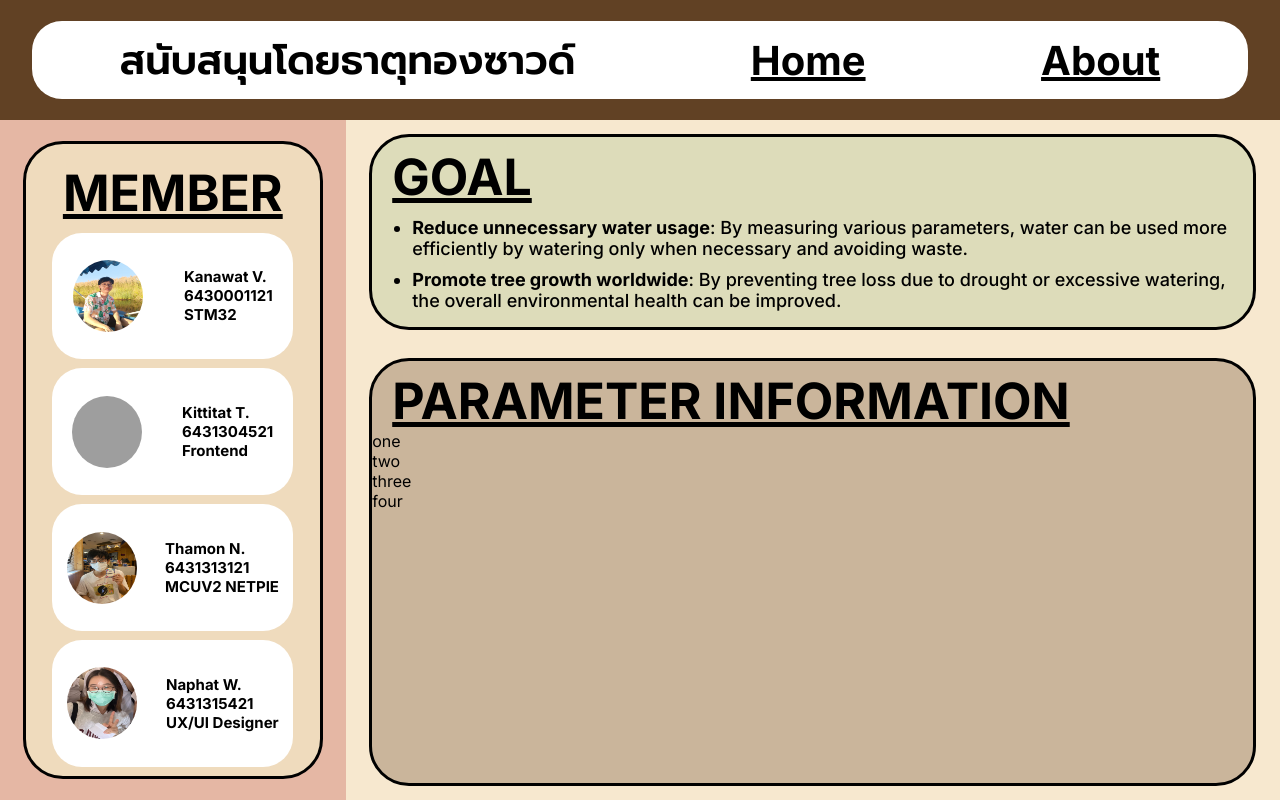
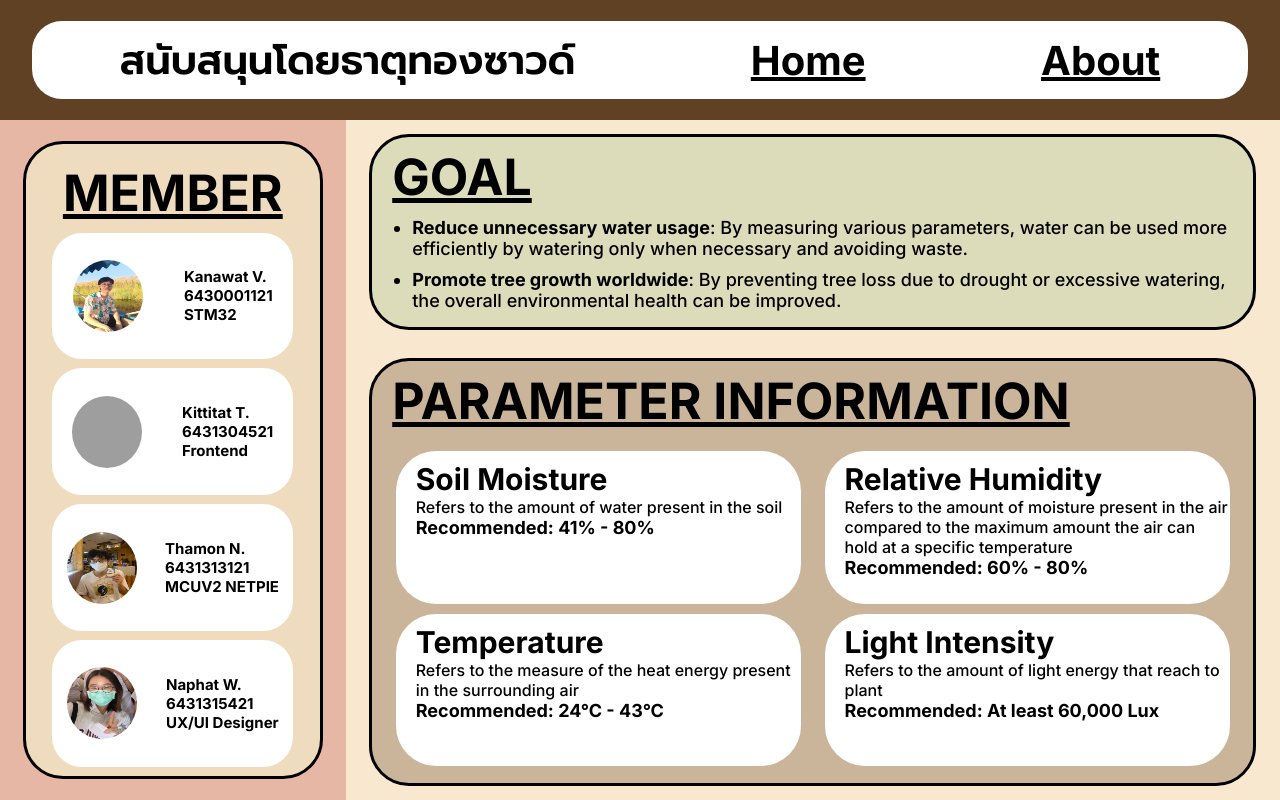
Before and after one commit to IamKittitat/Embedded-Lab-Project, a React (Create React App) app in the folder frontend/: page /about in a window 1280 px wide. Built offline with nearby package versions, Linux system fonts and the light colour scheme; grey boxes are pictures that could not be loaded.

Commit message:
feat: detail in ParameterCard

```diff
--- /dev/null
+++ b/frontend/src/components/ParameterCard.js
@@ -0,0 +1,44 @@
+import React from 'react';
+import styled from 'styled-components';
+import { COLORS } from './Colors';
+
+const Container = styled.div`
+  display: flex;
+  flex-direction: column;
+  background-color: ${COLORS.white};
+  width: 46%;
+  height: 60%;
+  border-radius: 40px;
+  margin-top: 10px;
+`;
+
+const Topic = styled.p`
+  margin-left: 20px;
+  margin-top: 10px;
+  font-size: 30px;
+  font-weight: 700;
+`;
+
+const Detail = styled.p`
+  margin-left: 20px;
+  font-size: 16px;
+  font-weight: 500;
+`;
+
+const Recommend = styled.span`
+  margin-left: 20px;
+  font-size: 18px;
+  font-weight: 700;
+`;
+
+const ParameterCard = ({ topic, detail, recommend }) => {
+  return (
+    <Container>
+      <Topic> {topic} </Topic>
+      <Detail> {detail}</Detail>
+      <Recommend>Recommended: {recommend}</Recommend>
+    </Container>
+  );
+};
+
+export default ParameterCard;
--- a/frontend/src/pages/About.js
+++ b/frontend/src/pages/About.js
@@ -3,6 +3,7 @@ import Navbar from '../components/NavBar';
 import styled from 'styled-components';
 import { COLORS } from '../components/Colors';
 import MemberCard from '../components/MemberCard';
+import ParameterCard from '../components/ParameterCard';
 
 const Container = styled.div`
   display: flex;
@@ -82,7 +83,14 @@ const ParameterContainer = styled.div`
   border: 3px solid black;
 `;
 
-const ParameterInnerContainer = styled.div``;
+const ParameterInnerContainer = styled.div`
+  display: flex;
+  flex-direction: row;
+  margin-top: 10px;
+  flex-wrap: wrap;
+  justify-content: space-evenly;
+  align-items: center;
+`;
 
 const About = () => {
   return (
@@ -137,10 +145,32 @@ const About = () => {
           <ParameterContainer>
             <Topic>PARAMETER INFORMATION</Topic>
             <ParameterInnerContainer>
-              <p>one</p>
-              <p>two</p>
-              <p>three</p>
-              <p>four</p>
+              <ParameterCard
+                topic={'Soil Moisture'}
+                detail={'Refers to the amount of water present in the soil'}
+                recommend={'41% - 80%'}
+              />
+              <ParameterCard
+                topic={'Relative Humidity'}
+                detail={
+                  'Refers to the amount of moisture present in the air compared to the maximum amount the air can hold at a specific temperature'
+                }
+                recommend={'60% - 80%'}
+              />
+              <ParameterCard
+                topic={'Temperature'}
+                detail={
+                  'Refers to the measure of the heat energy present in the surrounding air'
+                }
+                recommend={'24°C - 43°C'}
+              />
+              <ParameterCard
+                topic={'Light Intensity'}
+                detail={
+                  'Refers to the amount of light energy that reach to plant'
+                }
+                recommend={'At least 60,000 Lux'}
+              />
             </ParameterInnerContainer>
           </ParameterContainer>
         </DetailContainer>
```
